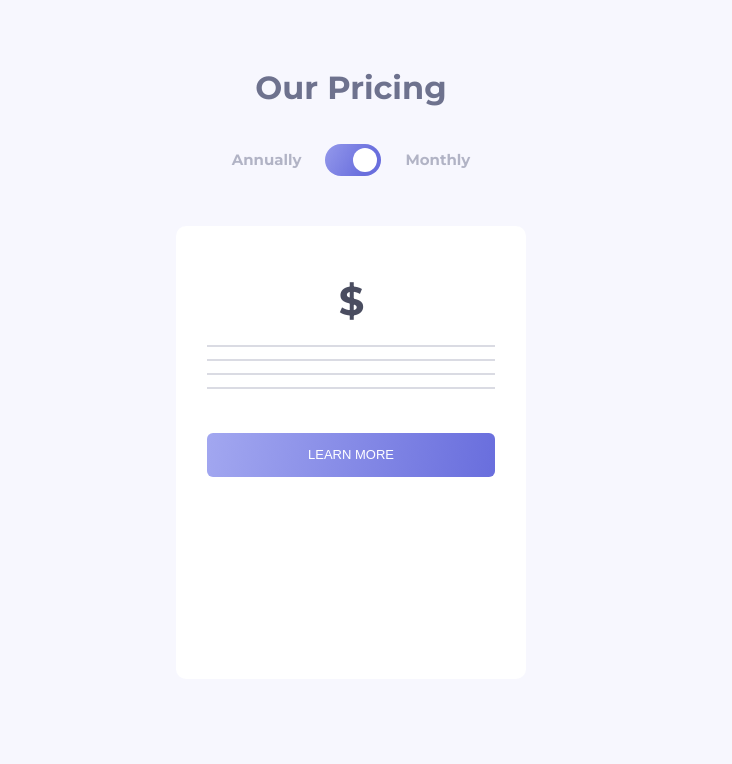
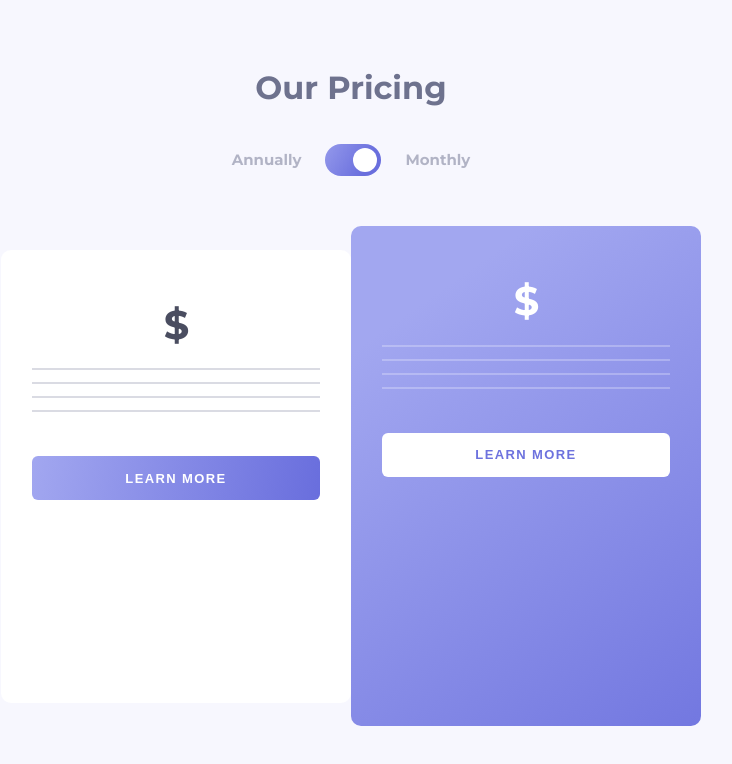
Before and after one commit to beqatsk/pricing-component, a React (Vite) app: page / in a window 1280 px wide. Shown: the top 764 px of the page, without its empty margins (289-1021 px from the left). Built offline with nearby package versions, Linux system fonts and the light colour scheme.

Commit message:
add active card

```diff
--- a/src/App.css
+++ b/src/App.css
@@ -35,22 +35,35 @@ h2 {
   justify-content: center;
   align-items: center;
 }
-.main-container {
+.main-container,
+.main-container-active {
   width: 350px;
-  height: 453px;
   padding: 31px;
-  background-color: white;
   border-radius: 10px;
   margin-top: 50px;
 }
-.title {
+.main-container {
+  background-color: white;
+  height: 453px;
+}
+.main-container-active {
+  height: 500px;
+  background-image: linear-gradient(145deg, #a2a7f0 17%, #696edd 117%);
+}
+.title,
+.title-active {
   font-size: 18px;
   line-height: 1.56;
+}
+.title {
   color: #6e728e;
 }
-.price {
+.title-active {
+  color: white;
+}
+.price,
+.price-active {
   font-size: 72px;
-  color: #4a4d60;
   line-height: 0.99;
   margin-top: 24px;
   margin-bottom: 24px;
@@ -59,34 +72,71 @@ h2 {
   align-items: center;
   gap: 8px;
 }
-.currency {
+.price {
+  color: #4a4d60;
+}
+.price-active {
+  color: white;
+}
+.currency,
+.currency-active {
   font-size: 40px;
-  color: #4a4d60;
   letter-spacing: -1.2px;
 }
-.line {
+.currency {
+  color: #4a4d60;
+}
+.currency-active {
+  color: white;
+}
+.line,
+.line-active {
   width: 288px;
   opacity: 0.25;
-  border: 1px solid #6e728e;
+
   margin-top: 12px;
   margin-bottom: 12px;
 }
+.line {
+  border: 1px solid #6e728e;
+}
+.line-active {
+  border: 1px solid white;
+}
+.detail,
+.detail-active {
+  font-size: 15px;
+}
 .detail {
-  font-size: 15px;
-  color: #6e728e;
   color: #6e728e;
 }
-.learn-button {
+.detail-active {
+  color: white;
+}
+.learn-button,
+.learn-button-active {
   width: 100%;
   height: 44px;
   border-radius: 6px;
   font-size: 13px;
+  margin-top: 32px;
+  letter-spacing: 1.39px;
+  cursor: pointer;
+  font-weight: bold;
+}
+.learn-button {
   color: white;
   background-image: linear-gradient(99deg, #a2a7f0 0%, #696edd 100%);
-  margin-top: 32px;
-  cursor: pointer;
 }
 .learn-button:hover {
   color: rgb(79, 79, 189);
   background-image: linear-gradient(99deg, #b1b4e9 0%, #d5d6ea 100%);
 }
+.learn-button-active {
+  background-color: white;
+  color: #6d72de;
+}
+.learn-button-active:hover {
+  color: white;
+  background-color: #4e52a4;
+}
--- a/src/App.jsx
+++ b/src/App.jsx
@@ -28,6 +28,22 @@ function App() {
           <div className="line"></div>
           <button className="learn-button">LEARN MORE</button>
         </div>
+
+        <div className="main-container-active">
+          <h3 className="title-active">{}</h3>
+          <h1 className="price-active">
+            <span className="currency-active">$</span>
+            {}
+          </h1>
+          <div className="line-active"></div>
+          <h4 className="detail-active">{}</h4>
+          <div className="line-active"></div>
+          <h4 className="detail-active">{}</h4>
+          <div className="line-active"></div>
+          <h4 className="detail-active">{}</h4>
+          <div className="line-active"></div>
+          <button className="learn-button-active">LEARN MORE</button>
+        </div>
       </div>
     </>
   );
```
